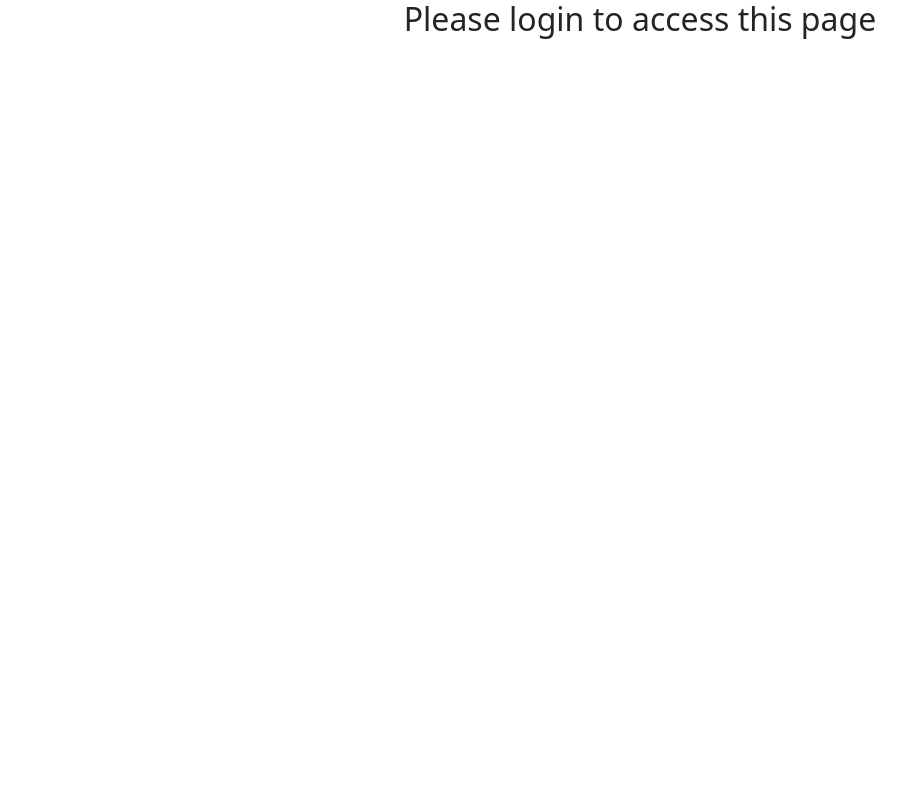
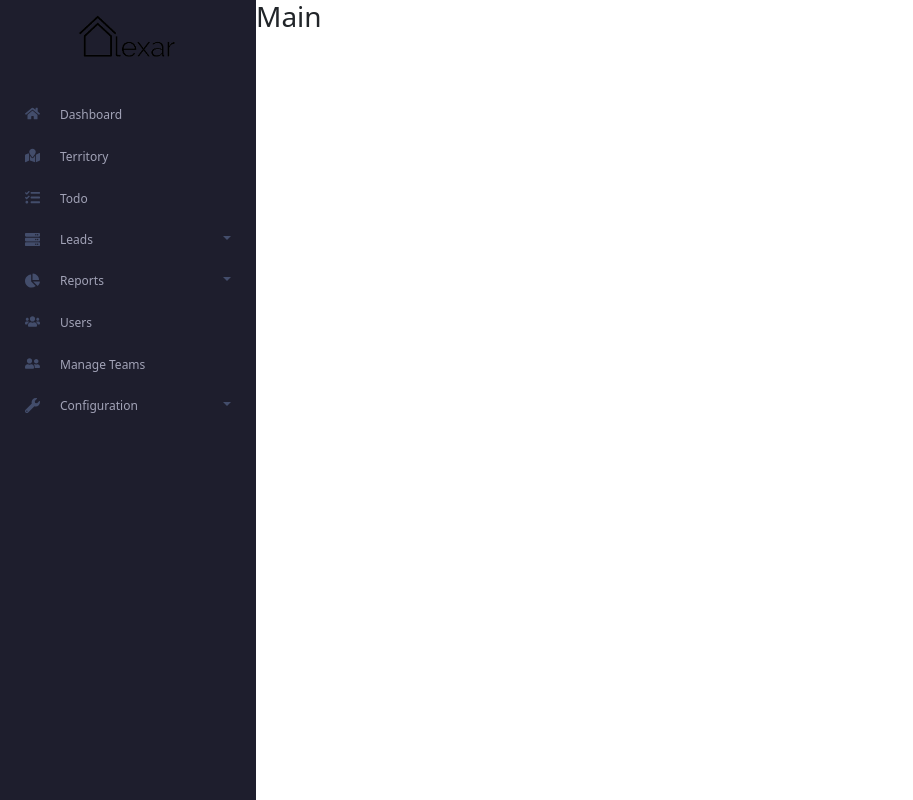
Before and after one commit to Abu-Abdillah1/lexarsmart, a React (Create React App) app: page /dashboard in a window 1280 px wide. Shown: the whole page, without its empty margins (0-913 px from the left). Built offline with nearby package versions, Linux system fonts and the light colour scheme.

Commit message:
Sidebar added

```diff
--- a/src/components/dashboard/index.jsx
+++ b/src/components/dashboard/index.jsx
@@ -15,7 +15,8 @@ const DashboardContainer = () => {
 export default function Dashboard({ loggedIn }) {
   return (
     <div>
-      {loggedIn ? <DashboardContainer/> : <h2>Please login to access this page</h2>}
+      {/* {loggedIn ? <DashboardContainer/> : <h2>Please login to access this page</h2>} */}
+      <DashboardContainer />
     </div>
   )
 }
--- a/src/components/login/index.jsx
+++ b/src/components/login/index.jsx
@@ -246,7 +246,7 @@ const SignupForm = ({ onLoginClick, setLoggedIn }) => {
 
 const LoginContainer = ({setLoggedIn, loggedIn}) => {
   const [showLogin, setShowLogin] = useState(true);
-  setLoggedIn(false)
+  // setLoggedIn(false)
   const handleSignupClick = () => {
     setShowLogin(false);
   };
--- a/src/components/sidebar/sidebar.jsx
+++ b/src/components/sidebar/sidebar.jsx
@@ -2,6 +2,7 @@ import React from "react";
 import classes from "./sidebar.module.css"
 import { FaChartPie, FaHome, FaMapMarked, FaServer, FaTasks, FaUserFriends, FaUsers, FaWrench } from "react-icons/fa";
 import SidebarItem from "./sidebarItem";
+import Logo from "./logo.png"
 
 
 export default function Sidebar() {
@@ -45,12 +46,20 @@ export default function Sidebar() {
             { url: "/kits", name: "Kits" },
           ]
         },
+        { url: "/services", name: "Services" },
+        { url: "/contract", name: "Contract Terms" },
+        { url: "/details", name: "Company Details" },
+        { url: "/leaderboard", name: "Leaderboard" },
+        { url: "/integration", name: "Integration" },
       ],
     },
     // Add more sidebar items as needed
   ];
   return (
     <div className={classes.container}>
+      <div className={classes.header}>
+        <img src={Logo} alt="Site Logo" />
+      </div>
       <div>
         <ul>
           {navItems.map((item, index) => (
--- a/src/components/sidebar/sidebar.module.css
+++ b/src/components/sidebar/sidebar.module.css
@@ -1,4 +1,62 @@
-.container{
-  background-color: #343a40;
-  height: 100svh;
+.container {
+  background-color: #1e1e2d;
+  height: 100vh;
+  width: 20%;
+  overflow-y: scroll;
 }
+
+/* WebKit (Chrome, Safari, Edge) */
+.container::-webkit-scrollbar {
+  width: 5px;
+}
+
+.container::-webkit-scrollbar-thumb {
+  background-color: #525252;
+  /* Thumb color */
+  border-radius: 10px;
+  /* Rounded corners */
+}
+.header{
+ display: flex;
+ justify-content: center;
+ width: 100%;
+ margin-bottom: 20px;
+ padding: 10px 0 10px;
+ /* background: #636363; */
+}
+.header>img{
+  width: 40%;
+}
+.container::-webkit-scrollbar-track {
+  background-color: #1e1e2d;
+  /* Track color */
+}
+
+/* Firefox */
+.container {
+  scrollbar-width: thin;
+  scrollbar-color: #525252 #1e1e2d;
+  /* Thumb and track colors */
+}
+.navItem{
+  color: #a2a3b7 !important;
+  border: none !important;
+}
+.navItem>a:hover{
+  background-color: #252535;
+}
+.navItem>a{
+  display: flex !important;
+  column-gap: 20px !important;
+  padding: 9px 25px !important;
+}
+.navItem>a>span{
+  font-size: 15px !important;
+  color: #434d6b !important;
+}
+.navItem>a>span:last-child{
+  font-size: 12px !important;
+  margin: auto 0 !important;
+  margin-top: 6px !important;
+  color: #a2a3b7 !important;
+}
--- a/src/components/sidebar/sidebarItem.jsx
+++ b/src/components/sidebar/sidebarItem.jsx
@@ -2,25 +2,26 @@
 import React from "react";
 import { Link } from "react-router-dom";
 import { Dropdown } from "react-bootstrap";
-import { DropdownSubmenu, NavDropdownMenu } from "react-bootstrap-submenu";
+import { DropdownSubmenu } from "react-bootstrap-submenu";
+import classes from "./sidebar.module.css"
 
 const SidebarItem = ({ icon, url, name, dropdownItems }) => {
   if (dropdownItems && dropdownItems.length > 0) {
     return (
-      <li>
+      <li className={classes.navItem}>
         <Dropdown>
-          <Dropdown.Toggle variant="light" id={`dropdown-${name.replace(" ", "-").toLowerCase()}`}>
+          <Dropdown.Toggle variant="light" id={`dropdown-${name.replace(" ", "-").toLowerCase()}`} >
             <span>{icon}</span>
             <span>{name}</span>
           </Dropdown.Toggle>
 
-          <Dropdown.Menu>
+          <Dropdown.Menu className={classes.dropdown}>
             {dropdownItems.map((item, index) => (
               <React.Fragment key={index}>
                 {item.dropdownItems ? (
                   <SidebarItemDropdown icon={item.icon} name={item.name} dropdownItems={item.dropdownItems} />
                 ) : (
-                  <Dropdown.Item as={Link} to={item.url}>
+                    <Dropdown.Item as={Link} to={item.url} className={classes.navItem}>
                     {item.name}
                   </Dropdown.Item>
                 )}
@@ -33,7 +34,7 @@ const SidebarItem = ({ icon, url, name, dropdownItems }) => {
   }
 
   return (
-    <li>
+    <li className={classes.navItem}>
       <Link to={url}>
         <span>{icon}</span>
         <span>{name}</span>
--- a/src/index.css
+++ b/src/index.css
@@ -11,3 +11,62 @@ body {
 a{
   text-decoration: none !important;
 }
+ul{
+  list-style: none;
+  padding: 0 !important;
+}
+.dropdown-toggle {
+  background-color: transparent !important;
+  color: #434d6b !important;
+  border: none !important;
+  display: flex !important;
+  column-gap: 20px !important;
+  align-content: center !important;
+  width: 100% !important;
+  padding: 9px 25px !important;
+  font-size: 15px !important;
+}
+.dropdown-toggle:hover{
+  background-color: #252535 !important;
+  /* color: #fff !important; */
+}
+.dropdown-toggle>span:last-child{
+  color: #a2a3b7 !important;
+  font-size: 12px !important;
+  padding-top: 5px;
+}
+.dropdown-toggle::after {
+  margin: auto 0 !important;
+  margin-left: auto !important;
+  vertical-align: 0 !important;
+}
+.dropdown>.dropdown-menu,
+.dropdown-submenu-container>.dropdown-menu{
+  position: relative !important;
+  background-color: transparent !important;
+  transform: none !important;
+  border: none !important;
+  padding-left: 25px;
+  font-size: 12px !important;
+}
+.dropdown>.dropdown-menu>a:hover,
+.dropdown-submenu-container>.dropdown-menu:hover{
+  background-color: #252535 !important;
+}
+.dropdown>.dropdown-menu>a::before,
+.dropdown-submenu-container>.dropdown-item::before,
+.dropdown-submenu-container>.dropdown-menu>.dropdown-item::before{
+  content: '\2022';
+  margin-right: 10px;
+}
+.dropdown-submenu-container>.dropdown-item{
+  color: #a2a3b7 !important;
+  padding-left: 16px !important;
+  font-size: 12px !important;
+}
+.dropdown-submenu-container>.dropdown-item::before{
+  margin-right: -10px !important;
+}
+.dropdown-submenu-container>.dropdown-menu>.dropdown-item{
+  color: #a2a3b7 !important;
+}
```
Also changed, not shown: src/components/sidebar/logo.png (added).
